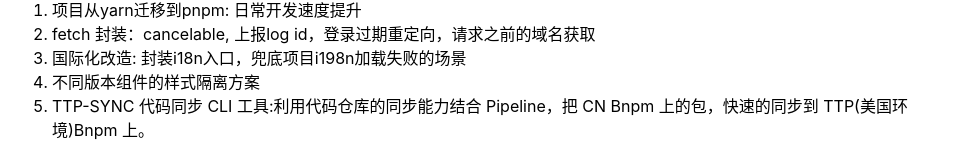
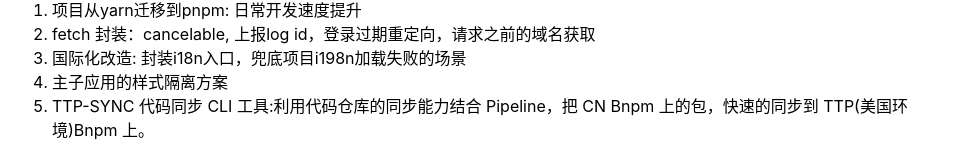
Before and after one commit to gumspeaker/resume, a Next.js app: page / in a window 1280 px wide. Shown: the part 1194-1354 px from the top of the page, without its empty margins (158-1119 px from the left). Built offline with nearby package versions, Linux system fonts and the light colour scheme.

Commit message:
feat: sava

```diff
--- a/src/components/App.mdx
+++ b/src/components/App.mdx
@@ -80,7 +80,7 @@
         <li>项目从yarn迁移到pnpm: 日常开发速度提升</li>
         <li>fetch 封装：cancelable, 上报log id，登录过期重定向，请求之前的域名获取 </li>
         <li>国际化改造: 封装i18n入口，兜底项目i198n加载失败的场景</li>
-        <li>不同版本组件的样式隔离方案</li>
+        <li>主子应用的样式隔离方案</li>
         <li>TTP-SYNC 代码同步 CLI 工具:利用代码仓库的同步能力结合 Pipeline，把 CN Bnpm 上的包，快速的同步到 TTP(美国环境)Bnpm 上。</li>
       </ol>
     </div>
```
